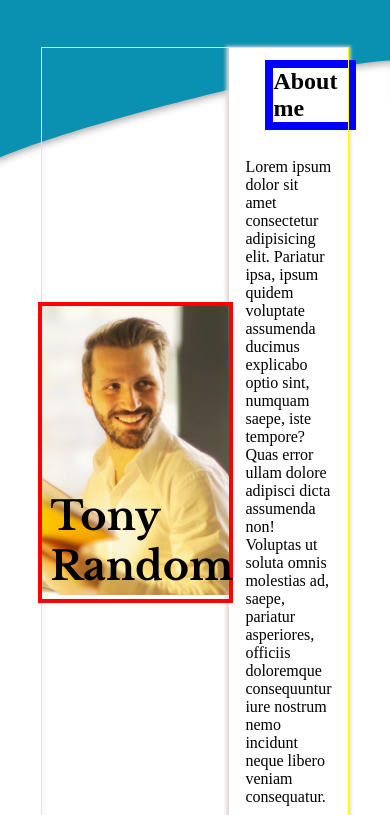
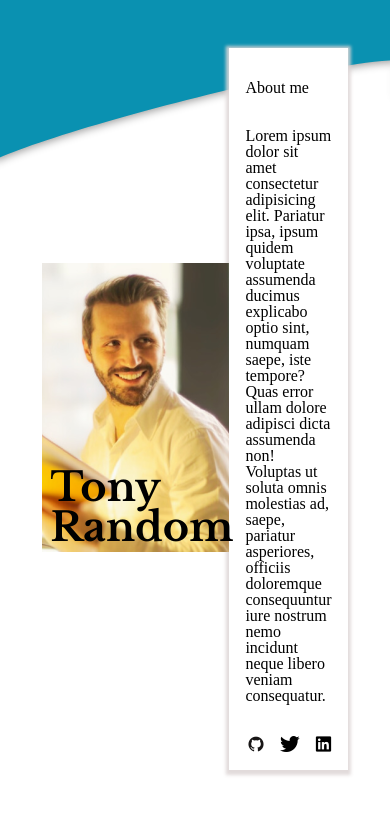
Before and after one commit to JustWaveThings/responsive_portfolio, a plain HTML site: page index.html in a window 390 px wide. Shown: the top 815 px of the page. Drawn offline with nearby package versions, Linux system fonts and the light colour scheme.

Commit message:
Style hero section done except font styling/ responsive to tablet/mobile

```diff
--- a/index.html
+++ b/index.html
@@ -12,6 +12,7 @@
     />
     <link rel="stylesheet" href="style.css" />
     <link rel="stylesheet" href="https://cdn.jsdelivr.net/gh/devicons/devicon@v2.15.1/devicon.min.css" />
+    <link rel="stylesheet" href="meyer.css">
   </head>
   <body>
     <div class="center-container">
@@ -28,8 +29,8 @@
             </picture>
             <h1 class="hero-name">Tony Random</h1>
           </div>
-          <div class="right-hero">
-            <header class="header">
+          <div class="hero-right">
+            <header class="hero-header">
               <h2 class="h2">About me</h2>
             </header>
             <p class="hero-about">
--- a/style.css
+++ b/style.css
@@ -3,9 +3,11 @@ font-family: 'Roboto', sans-serif; */
 
 /* css variables  */
 
+/* *{
+  outline: 1px solid red;
+} */
+
 :root {
-  margin: 0;
-  padding: 0;
 
   --background-accent: #0a91b1;
   --background-main: #ffffff;
@@ -29,7 +31,6 @@ font-family: 'Roboto', sans-serif; */
 
 body {
   margin: 0;
-  outline: solid 1px blue;
   max-width: 100lvw;
   display: flex;
   justify-content: center;
@@ -41,7 +42,7 @@ body {
 }
 
 .projects-container {
-  outline: solid 3px red;
+
   display: flex;
   justify-content: center;
   align-items: center;
@@ -60,7 +61,6 @@ body {
   flex-wrap: wrap;
   justify-content: flex-start;
   margin-bottom: 3rem;
-  outline: 1px solid green;
   z-index: 1;
 }
 
@@ -74,12 +74,12 @@ body {
   display: flex;
   justify-content: center;
   align-items: center;
-  outline: solid 1px yellow;
   margin: 3rem;
 }
 
+
 .hero-picture-container {
-  outline: solid 4px red;
+
   display: flex;
   justify-content: center;
   align-items: center;
@@ -103,14 +103,21 @@ body {
   margin: 0.5rem;
 }
 
-.hero .h2 {
-  outline: solid 8px blue;
-  margin-left: 1.5 rem;
+
+
+.hero-right {
+  background-color: white;
+  box-shadow: 0 0.1rem 0.2rem 0.2rem rgba(222, 214, 214, 0.891);
+  display: flex;
+  flex-direction: column;
+  justify-content: center;
+  align-items: flex-start;
+  gap: 2rem;
+  padding: 1rem;
 }
 
-.right-hero {
-  background-color: white;
-  box-shadow: 0 0.1rem 0.2rem 0.2rem rgba(222, 214, 214, 0.891);
+.hero-header {
+  margin-top: 1rem;
 }
 
 .hero-about{
@@ -118,12 +125,22 @@ body {
   flex-direction: column;
   justify-content: center;
   align-items: center;
-  padding: 1rem;
+}
+
+.hero-links {
+  display: flex;
+  flex-direction: row;
+  min-width: 100%;
+  justify-content: flex-end;
+  align-items: center;
+  gap: 1rem;
 }
 
 .h2 {
-  outline: solid 8px red;
-  margin-left: 2.75rem;
+
+  margin: none;
+  padding: none;
+  display
 }
 
 .projects-container {
```
